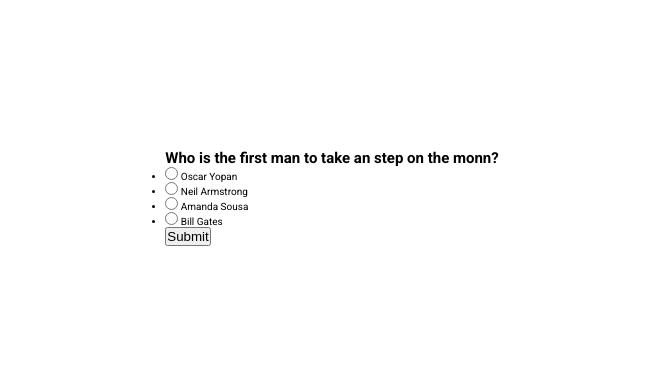
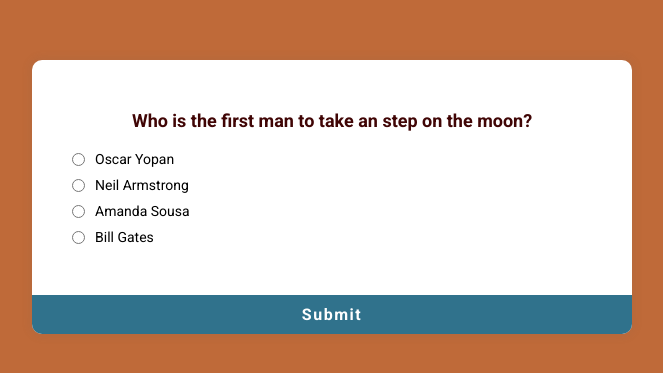
Before and after one commit to OscarYopan/quiz-app, a plain HTML site: page index.html in a window 1280 px wide. Shown: the part 203-576 px from the top of the page, without its empty margins (308-971 px from the left). Drawn offline with Linux system fonts and the light colour scheme.

Commit message:
CSS done

```diff
--- a/index.html
+++ b/index.html
@@ -17,7 +17,7 @@
 <body>
   <div class="quiz-container" id="quiz">
     <div class="quiz-header">
-      <h2 id="question">Who is the first man to take an step on the monn?</h2>
+      <h2 id="question">Who is the first man to take an step on the moon?</h2>
       <ul class="list">
         <li>
           <input type="radio" name="answer" id="a" class="answer">
--- a/style.css
+++ b/style.css
@@ -19,10 +19,78 @@ html{
 }
 
 body{
+  background-color: var(--color3);
   display: flex;
-  flex-direction: column;
   align-items: center;
   justify-content: center;
   height: 100vh;
   overflow: hidden;
 }
+
+.quiz-container {
+  background-color: white;
+  border-radius: 1rem;
+  box-shadow: 0 0 10px 2px rgb(100, 100, 100, 0.1);
+  width: 60rem;
+  overflow: hidden;
+}
+
+.quiz-header {
+  padding: 4rem;
+}
+
+.quiz-header h2 {
+  padding: 1rem;
+  text-align: center;
+  font-size: 1.8rem;
+  color: var(--color5);
+}
+
+.quiz-header ul {
+  list-style-type: none;
+}
+
+.quiz-header ul li {
+  font-size: 1.4rem;
+  display: flex;
+  align-items: center;
+  margin: 1rem 0;
+}
+
+.quiz-header ul li label {
+  cursor: pointer;
+  margin-left: 1rem;
+}
+
+.quiz-container button {
+  cursor: pointer;
+  background-color: var(--color1);
+  color: white;
+  font-size: 1.6rem;
+  font-family: inherit;
+  font-weight: bold;
+  letter-spacing: .15rem;
+  border: none;
+  display: block;
+  width: 100%;
+  padding: 1rem 0;
+}
+
+.quiz-container button:hover {
+  background-color: var(--color2);
+}
+
+.quiz-container button:active {
+  color: #400505;
+}
+
+
+@media (max-width: 500px) {
+  .quiz-container {
+    width: 90%;
+  }
+
+  .quiz-header {
+    padding: 1.5rem;
+  }
+}
```
